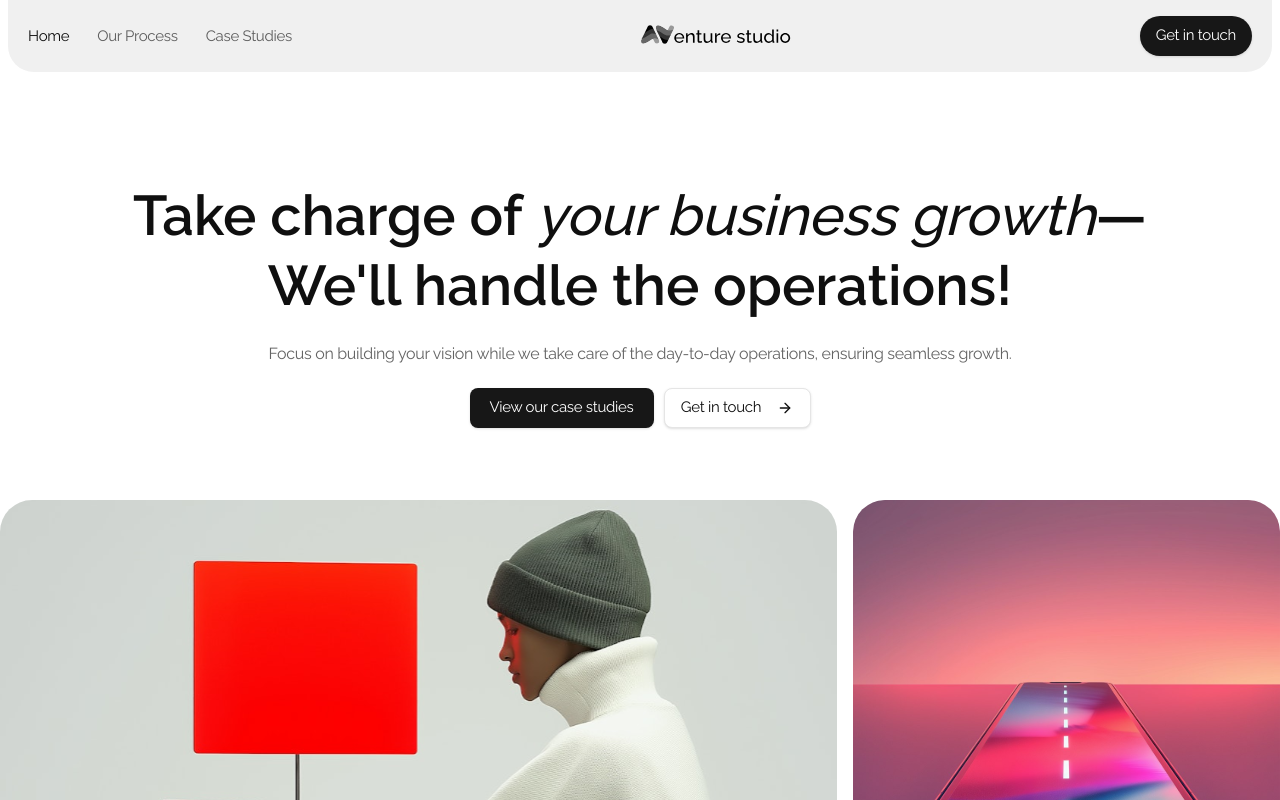
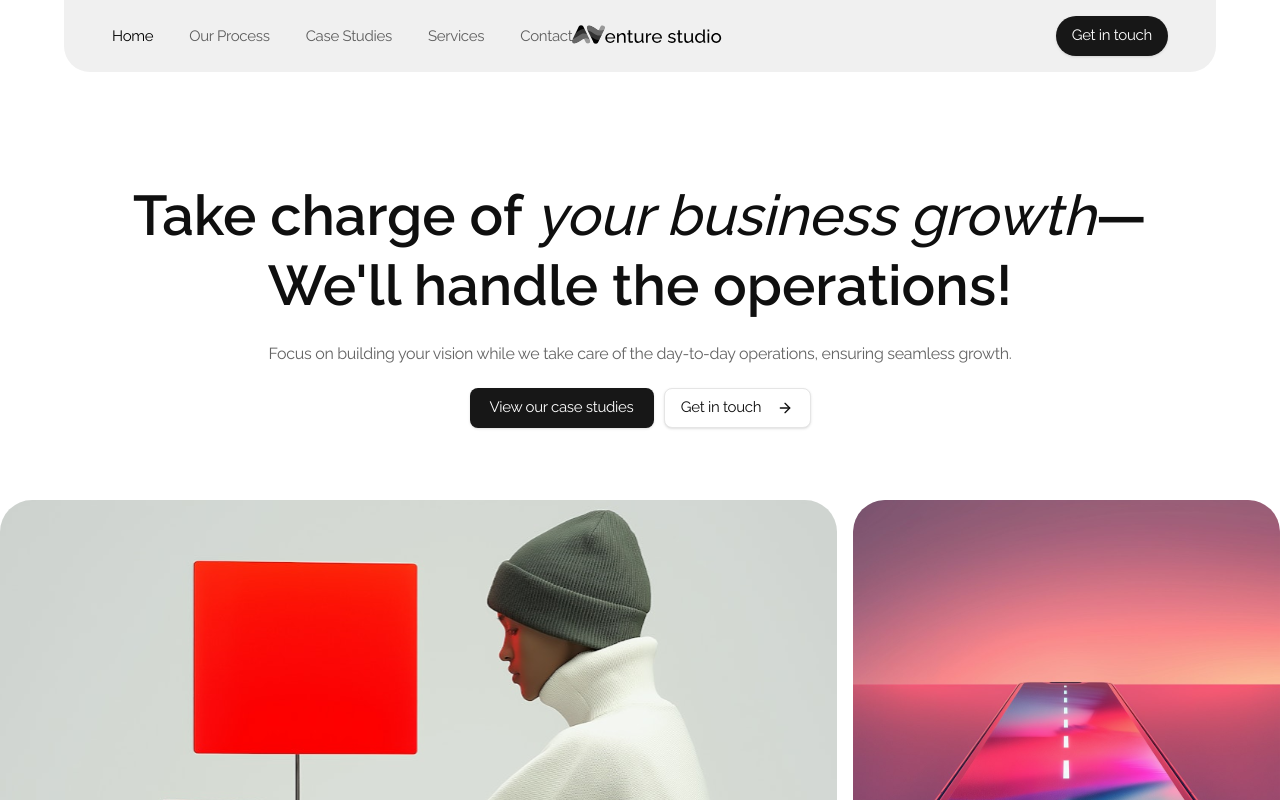
Before and after one commit to AVS-west-Africa-Ltd/Avs-new-website-25, a Next.js app: page / in a window 1280 px wide. Shown: the top 800 px of the page. Built offline with nearby package versions, Linux system fonts and the light colour scheme.

Commit message:
Update MainContentSection.tsx

```diff
--- a/app/sections/MainContentSection/MainContentSection.tsx
+++ b/app/sections/MainContentSection/MainContentSection.tsx
@@ -1,3 +1,181 @@
+// "use client";
+
+// import React, { useState, useEffect } from "react";
+// import { Button } from "@/components/ui/button";
+// import {
+//   NavigationMenu,
+//   NavigationMenuItem,
+//   NavigationMenuLink,
+//   NavigationMenuList,
+// } from "@/components/ui/navigation-menu";
+// import Image from "next/image";
+// import Link from "next/link";
+// import { motion, AnimatePresence } from "framer-motion";
+// import { Menu, X } from "lucide-react";
+// import { useRouter } from "next/navigation";
+
+// export const HeaderSection = () => {
+//   const router = useRouter();
+//   const [scrolled, setScrolled] = useState(false);
+//   const [mobileMenuOpen, setMobileMenuOpen] = useState(false);
+
+//   useEffect(() => {
+//     const handleScroll = () => {
+//       setScrolled(window.scrollY > 20);
+//     };
+
+//     window.addEventListener("scroll", handleScroll);
+//     return () => window.removeEventListener("scroll", handleScroll);
+//   }, []);
+
+//   // Navigation menu items data with added links
+//   const navItems = [
+//     { label: "Home", href: "/", active: true },
+//     // { label: "About", href: "/about", active: false },
+//     { label: "Our Process", href: "/our-process", active: false },
+//     // { label: "Services", href: "/services", active: false },
+//     { label: "Case Studies", href: "/case-studies", active: false },
+//     // { label: "Build with AI", href: "/ai", active: false },
+//   ];
+
+//   const toggleMobileMenu = () => {
+//     setMobileMenuOpen(!mobileMenuOpen);
+//   };
+
+//   return (
+//     <header
+//       className={`fixed top-0 left-2 right-2 z-50 transition-all duration-300 ${
+//         scrolled ? "py-0 top-0" : ""
+//       }`}
+//     >
+//       <div
+//         className={`py-4 relative rounded-[0px_0px_26px_26px] bg-[#f0f0f0] backdrop-blur-[2.5px] backdrop-brightness-[100%] [-webkit-backdrop-filter:blur(2.5px)_brightness(100%)] overflow-hidden ${
+//           scrolled ? "" : "mx-0"
+//         }`}
+//       >
+//         <div className="flex items-center justify-between h-full px-5">
+//           {/* Desktop Navigation Menu - Hidden on mobile/tablet */}
+//           <div className="hidden lg:block">
+//             <NavigationMenu>
+//               <NavigationMenuList className="flex items-center gap-6">
+//                 {navItems.map((item, index) => (
+//                   <NavigationMenuItem key={index}>
+//                     <Link href={item.href} legacyBehavior passHref>
+//                       <NavigationMenuLink
+//                         className={`relative w-fit font-normal text-[15px] tracking-[-0.30px] leading-[19.5px] whitespace-nowrap cursor-pointer hover:text-black transition-colors ${
+//                           item.active ? "text-[#0f0f0f]" : "text-[#0f0f0fa6]"
+//                         }`}
+//                       >
+//                         {item.label}
+//                       </NavigationMenuLink>
+//                     </Link>
+//                   </NavigationMenuItem>
+//                 ))}
+//               </NavigationMenuList>
+//             </NavigationMenu>
+//           </div>
+
+//           {/* Logo - Moved to left for tablet view */}
+//           <div className="flex items-center">
+//             <Link href="/">
+//               <img
+//                 src="/assets/AVS Logo.svg"
+//                 alt="Logo"
+//                 width={150}
+//                 height={150}
+//                 className="object-contain"
+//               />
+//             </Link>
+//           </div>
+
+//           {/* Right side section with button and menu toggle */}
+//           <div className="flex items-center gap-4">
+//             {/* Action Button - Hidden on mobile */}
+//             <Button
+//               onClick={() => router.push("/contact-us")}
+//               className="hidden md:block h-10 !rounded-full font-normal text-white text-[15px] tracking-[-0.30px] leading-[19.5px] bg-[#0f0f0f] hover:bg-gray-800 transition-colors"
+//             >
+//               Get in touch
+//             </Button>
+
+//             {/* Mobile Menu Toggle - Visible only on tablet and mobile */}
+//             <button
+//               onClick={toggleMobileMenu}
+//               className="lg:hidden flex items-center justify-center"
+//               aria-label="Toggle menu"
+//             >
+//               {mobileMenuOpen ? (
+//                 <X size={24} className="text-gray-900" />
+//               ) : (
+//                 <Menu size={24} className="text-gray-900" />
+//               )}
+//             </button>
+//           </div>
+//         </div>
+//       </div>
+
+//       {/* Mobile Navigation Menu Overlay */}
+//       <AnimatePresence>
+//         {mobileMenuOpen && (
+//           <motion.div
+//             initial={{ opacity: 0, y: -20 }}
+//             animate={{ opacity: 1, y: 0 }}
+//             exit={{ opacity: 0, y: -20 }}
+//             transition={{ duration: 0.3 }}
+//             className="lg:hidden fixed top-20 left-2 right-2 bg-[#f0f0f0] rounded-b-3xl shadow-lg overflow-hidden z-40"
+//           >
+//             <motion.nav
+//               className="flex flex-col p-6"
+//               initial={{ height: 0 }}
+//               animate={{ height: "auto" }}
+//               exit={{ height: 0 }}
+//               transition={{ duration: 0.3 }}
+//             >
+//               {navItems.map((item, index) => (
+//                 <motion.div
+//                   key={index}
+//                   initial={{ opacity: 0, y: -10 }}
+//                   animate={{ opacity: 1, y: 0 }}
+//                   exit={{ opacity: 0, y: -10 }}
+//                   transition={{ delay: index * 0.05 }}
+//                 >
+//                   <Link
+//                     href={item.href}
+//                     className={`block py-3 px-4 text-lg ${
+//                       item.active
+//                         ? "text-[#0f0f0f] font-medium"
+//                         : "text-[#0f0f0fa6]"
+//                     } hover:bg-gray-200 rounded-lg transition-colors`}
+//                     onClick={() => setMobileMenuOpen(false)}
+//                   >
+//                     {item.label}
+//                   </Link>
+//                 </motion.div>
+//               ))}
+
+//               <motion.div
+//                 initial={{ opacity: 0, y: -10 }}
+//                 animate={{ opacity: 1, y: 0 }}
+//                 exit={{ opacity: 0, y: -10 }}
+//                 transition={{ delay: navItems.length * 0.05 }}
+//                 className="mt-6"
+//               >
+//                 <Button
+//                   onClick={() => router.push("/contact-us")}
+//                   className="w-full h-12 rounded-full font-normal text-white text-[15px] tracking-[-0.30px] leading-[19.5px] bg-[#0f0f0f] hover:bg-gray-800 transition-colors"
+//                 >
+//                   Get in touch
+//                 </Button>
+//               </motion.div>
+//             </motion.nav>
+//           </motion.div>
+//         )}
+//       </AnimatePresence>
+//     </header>
+//   );
+// };
+
+
 "use client";
 
 import React, { useState, useEffect } from "react";
@@ -12,10 +190,11 @@ import Image from "next/image";
 import Link from "next/link";
 import { motion, AnimatePresence } from "framer-motion";
 import { Menu, X } from "lucide-react";
-import { useRouter } from "next/navigation";
+import { usePathname, useRouter } from "next/navigation";
 
 export const HeaderSection = () => {
   const router = useRouter();
+  const pathname = usePathname();
   const [scrolled, setScrolled] = useState(false);
   const [mobileMenuOpen, setMobileMenuOpen] = useState(false);
 
@@ -28,14 +207,12 @@ export const HeaderSection = () => {
     return () => window.removeEventListener("scroll", handleScroll);
   }, []);
 
-  // Navigation menu items data with added links
   const navItems = [
-    { label: "Home", href: "/", active: true },
-    // { label: "About", href: "/about", active: false },
-    { label: "Our Process", href: "/our-process", active: false },
-    // { label: "Services", href: "/services", active: false },
-    { label: "Case Studies", href: "/case-studies", active: false },
-    // { label: "Build with AI", href: "/ai", active: false },
+    { label: "Home", href: "/" },
+    { label: "Our Process", href: "/our-process" },
+    { label: "Case Studies", href: "/case-studies" },
+    { label: "Services", href: "/services" },
+    { label: "Contact", href: "/contact" },
   ];
 
   const toggleMobileMenu = () => {
@@ -44,27 +221,19 @@ export const HeaderSection = () => {
 
   return (
     <header
-      className={`fixed top-0 left-2 right-2 z-50 transition-all duration-300 ${
-        scrolled ? "py-0 top-0" : ""
-      }`}
+      className={`fixed top-0 left-4 right-4 md:left-8 md:right-8 lg:left-16 lg:right-16 z-50 transition-all duration-300 ${scrolled ? "py-0 top-0" : ""}`}
     >
-      <div
-        className={`py-4 relative rounded-[0px_0px_26px_26px] bg-[#f0f0f0] backdrop-blur-[2.5px] backdrop-brightness-[100%] [-webkit-backdrop-filter:blur(2.5px)_brightness(100%)] overflow-hidden ${
-          scrolled ? "" : "mx-0"
-        }`}
-      >
-        <div className="flex items-center justify-between h-full px-5">
-          {/* Desktop Navigation Menu - Hidden on mobile/tablet */}
-          <div className="hidden lg:block">
+      <div className="py-4 relative rounded-[0px_0px_26px_26px] bg-[#f0f0f0] backdrop-blur-[2.5px] backdrop-brightness-[100%] overflow-hidden mx-auto max-w-[1400px]">
+        <div className="flex items-center justify-between h-full px-6 lg:px-12">
+          {/* Navigation menu - left side for desktop */}
+          <div className="hidden lg:flex flex-1">
             <NavigationMenu>
-              <NavigationMenuList className="flex items-center gap-6">
+              <NavigationMenuList className="flex items-center gap-8">
                 {navItems.map((item, index) => (
                   <NavigationMenuItem key={index}>
                     <Link href={item.href} legacyBehavior passHref>
                       <NavigationMenuLink
-                        className={`relative w-fit font-normal text-[15px] tracking-[-0.30px] leading-[19.5px] whitespace-nowrap cursor-pointer hover:text-black transition-colors ${
-                          item.active ? "text-[#0f0f0f]" : "text-[#0f0f0fa6]"
-                        }`}
+                        className={`relative w-fit font-normal text-[15px] tracking-[-0.30px] leading-[19.5px] whitespace-nowrap cursor-pointer hover:text-black transition-colors ${pathname === item.href ? "text-black font-bold" : "text-[#0f0f0fa6]"}`}
                       >
                         {item.label}
                       </NavigationMenuLink>
@@ -75,8 +244,8 @@ export const HeaderSection = () => {
             </NavigationMenu>
           </div>
 
-          {/* Logo - Moved to left for tablet view */}
-          <div className="flex items-center">
+          {/* Logo - centered */}
+          <div className="flex items-center justify-center flex-1 lg:flex-none">
             <Link href="/">
               <img
                 src="/assets/AVS Logo.svg"
@@ -88,9 +257,8 @@ export const HeaderSection = () => {
             </Link>
           </div>
 
-          {/* Right side section with button and menu toggle */}
-          <div className="flex items-center gap-4">
-            {/* Action Button - Hidden on mobile */}
+          {/* Buttons and mobile menu toggle - right side */}
+          <div className="flex items-center justify-end gap-4 flex-1">
             <Button
               onClick={() => router.push("/contact-us")}
               className="hidden md:block h-10 !rounded-full font-normal text-white text-[15px] tracking-[-0.30px] leading-[19.5px] bg-[#0f0f0f] hover:bg-gray-800 transition-colors"
@@ -98,7 +266,6 @@ export const HeaderSection = () => {
               Get in touch
             </Button>
 
-            {/* Mobile Menu Toggle - Visible only on tablet and mobile */}
             <button
               onClick={toggleMobileMenu}
               className="lg:hidden flex items-center justify-center"
@@ -112,65 +279,27 @@ export const HeaderSection = () => {
             </button>
           </div>
         </div>
-      </div>
 
-      {/* Mobile Navigation Menu Overlay */}
+        {/* Mobile menu */}
         <AnimatePresence>
           {mobileMenuOpen && (
-          <motion.div
-            initial={{ opacity: 0, y: -20 }}
-            animate={{ opacity: 1, y: 0 }}
-            exit={{ opacity: 0, y: -20 }}
-            transition={{ duration: 0.3 }}
-            className="lg:hidden fixed top-20 left-2 right-2 bg-[#f0f0f0] rounded-b-3xl shadow-lg overflow-hidden z-40"
-          >
-            <motion.nav
-              className="flex flex-col p-6"
-              initial={{ height: 0 }}
-              animate={{ height: "auto" }}
-              exit={{ height: 0 }}
-              transition={{ duration: 0.3 }}
-            >
-              {navItems.map((item, index) => (
-                <motion.div
-                  key={index}
-                  initial={{ opacity: 0, y: -10 }}
-                  animate={{ opacity: 1, y: 0 }}
-                  exit={{ opacity: 0, y: -10 }}
-                  transition={{ delay: index * 0.05 }}
-                >
-                  <Link
-                    href={item.href}
-                    className={`block py-3 px-4 text-lg ${
-                      item.active
-                        ? "text-[#0f0f0f] font-medium"
-                        : "text-[#0f0f0fa6]"
-                    } hover:bg-gray-200 rounded-lg transition-colors`}
-                    onClick={() => setMobileMenuOpen(false)}
-                  >
-                    {item.label}
-                  </Link>
-                </motion.div>
-              ))}
-
             <motion.div
               initial={{ opacity: 0, y: -10 }}
               animate={{ opacity: 1, y: 0 }}
               exit={{ opacity: 0, y: -10 }}
-                transition={{ delay: navItems.length * 0.05 }}
-                className="mt-6"
+              className="lg:hidden absolute top-full left-0 w-full bg-[#f0f0f0] shadow-md p-4"
             >
-                <Button
-                  onClick={() => router.push("/contact-us")}
-                  className="w-full h-12 rounded-full font-normal text-white text-[15px] tracking-[-0.30px] leading-[19.5px] bg-[#0f0f0f] hover:bg-gray-800 transition-colors"
-                >
-                  Get in touch
-                </Button>
-              </motion.div>
-            </motion.nav>
+              <nav className="flex flex-col gap-4">
+                {navItems.map((item, index) => (
+                  <Link key={index} href={item.href} className={`text-[15px] font-normal tracking-[-0.30px] leading-[19.5px] cursor-pointer hover:text-black transition-colors ${pathname === item.href ? "text-black font-bold" : "text-[#0f0f0fa6]"}`}>
+                    {item.label}
+                  </Link>
+                ))}
+              </nav>
             </motion.div>
           )}
         </AnimatePresence>
+      </div>
     </header>
   );
 };
```
Lines whose indentation alone changed are shown as unchanged.
